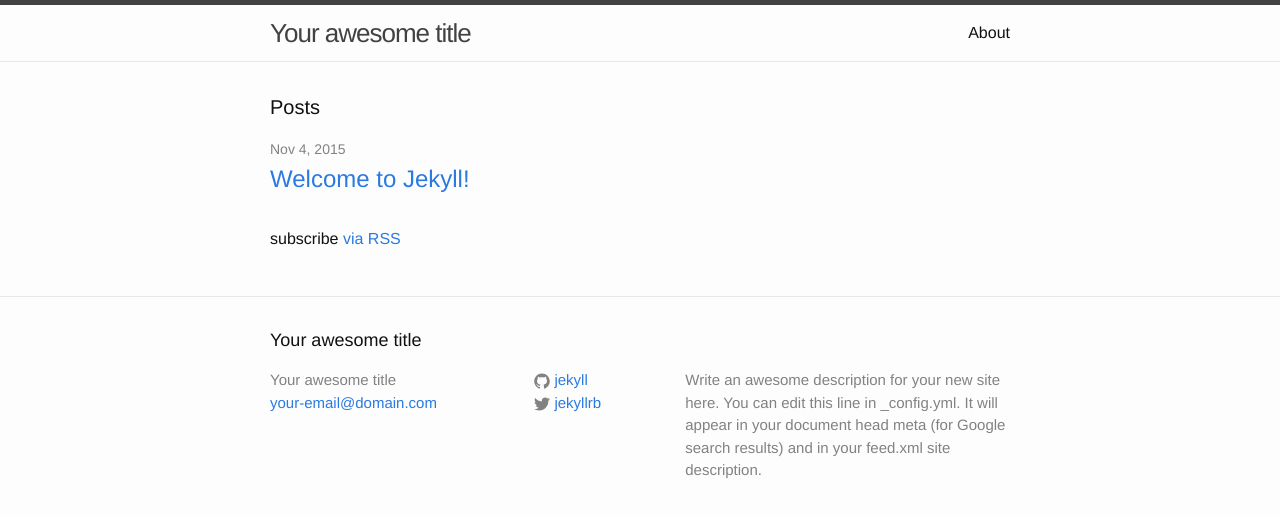
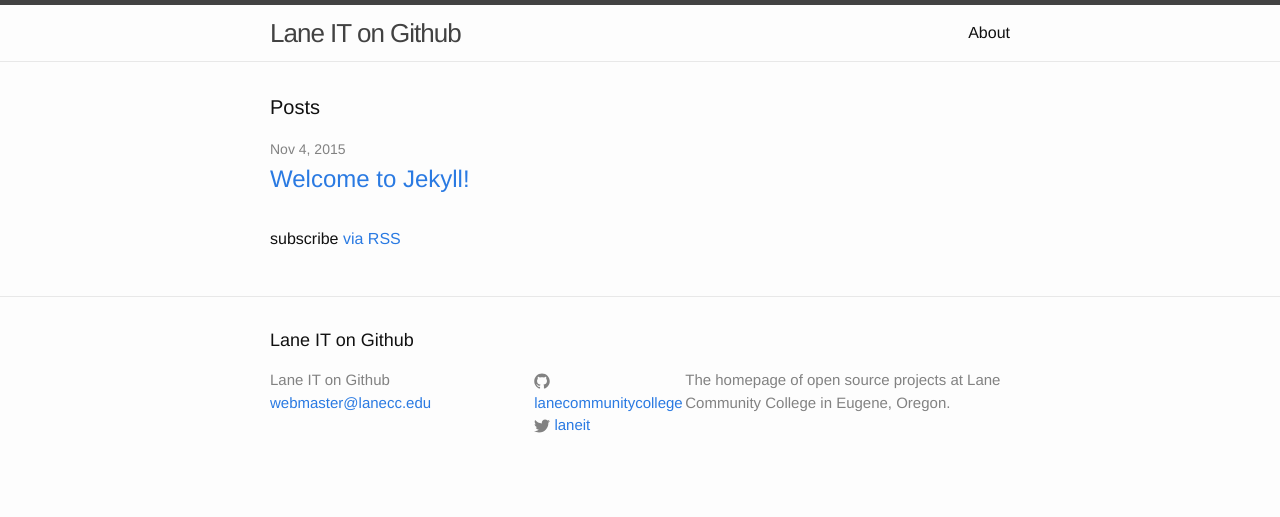
Before and after one commit to LaneCommunityCollege/lanecommunitycollege.github.io, a Jekyll site: the page built from index.html, in a window 1280 px wide. Shown: the top 517 px of the page. Built offline with Jekyll 4.4.1, drawn with Linux system fonts in a browser that asks for light colours.

Commit message:
roughed in some updates to config

```diff
--- a/_config.yml
+++ b/_config.yml
@@ -1,14 +1,12 @@
 # Site settings
-title: Your awesome title
-email: your-email@domain.com
-description: > # this means to ignore newlines until "baseurl:"
-  Write an awesome description for your new site here. You can edit this
-  line in _config.yml. It will appear in your document head meta (for
-  Google search results) and in your feed.xml site description.
+title: Lane IT on Github
+email: webmaster@lanecc.edu
+description: >
+  The homepage of open source projects at Lane Community College in Eugene, Oregon.
 baseurl: "" # the subpath of your site, e.g. /blog/
 url: "http://yourdomain.com" # the base hostname & protocol for your site
-twitter_username: jekyllrb
-github_username:  jekyll
+twitter_username: laneit
+github_username: lanecommunitycollege
 
 # Build settings
 markdown: kramdown
```
